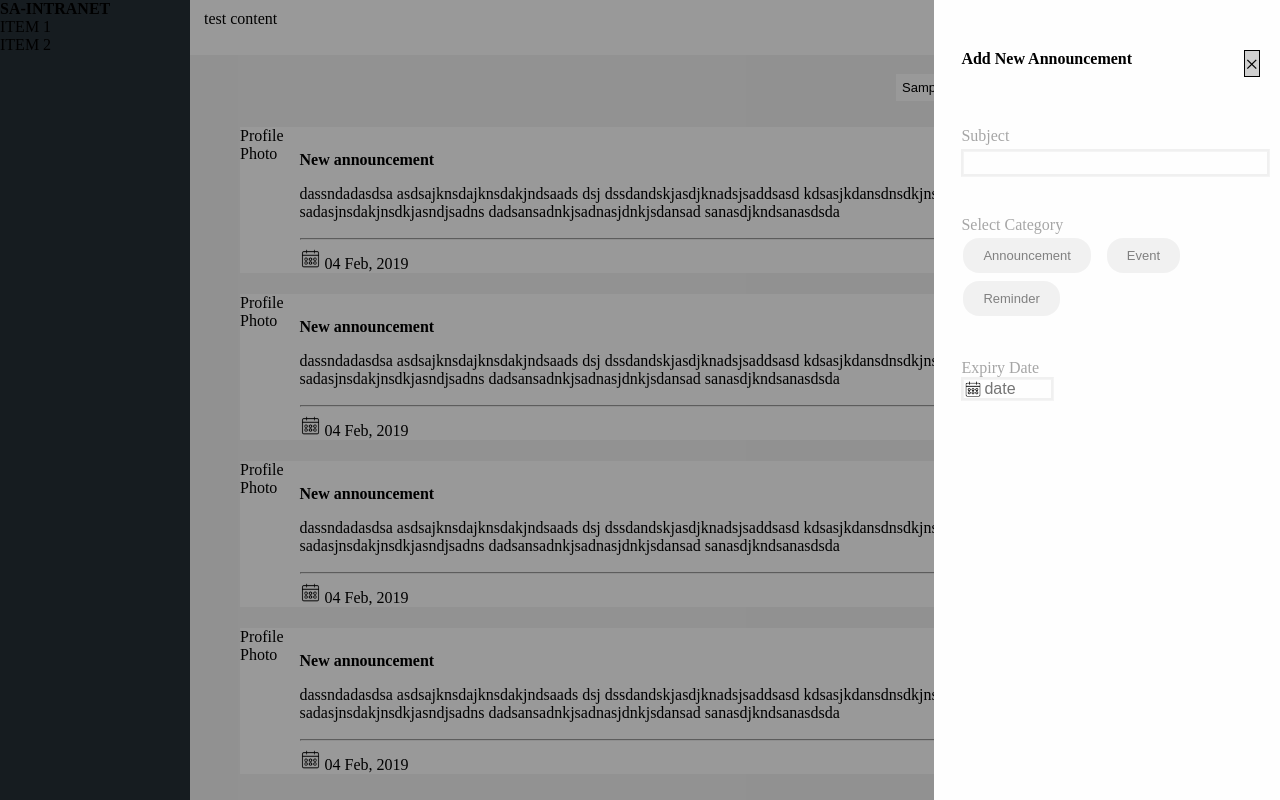
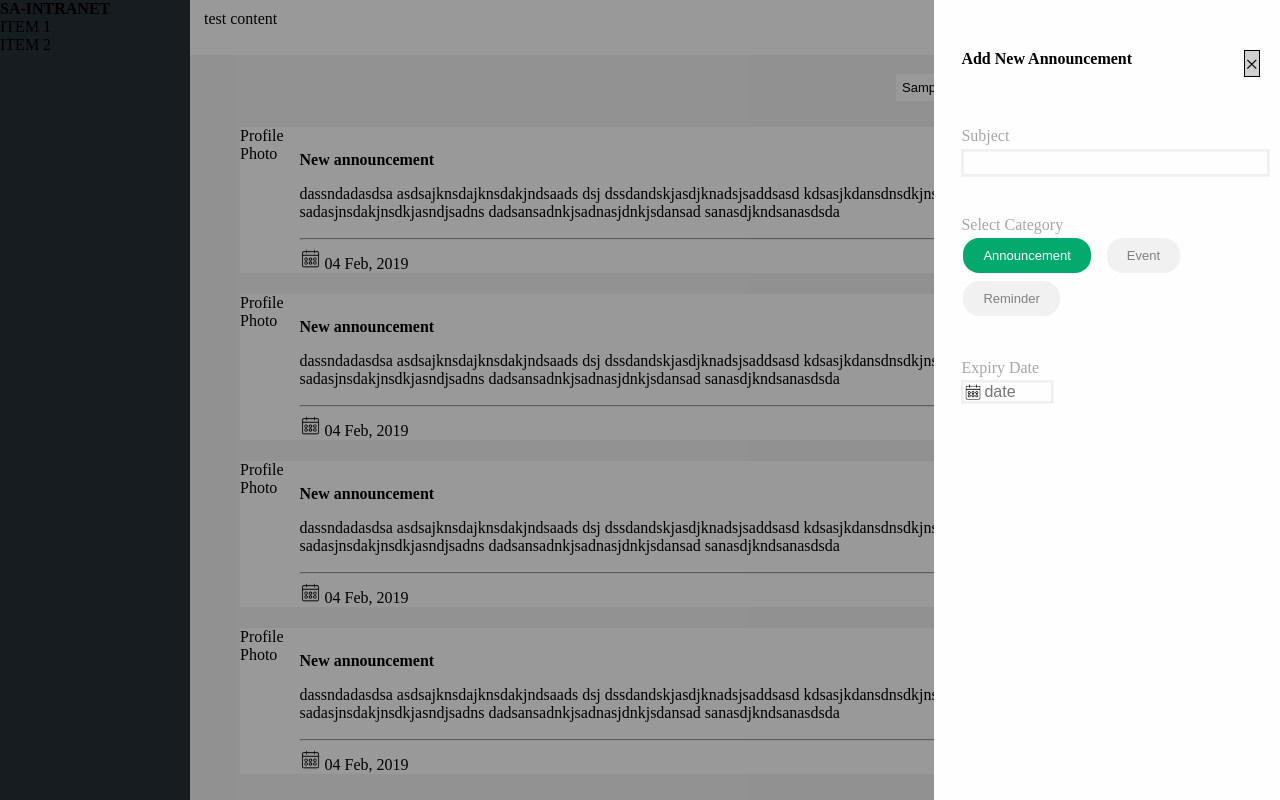
Before and after one commit to naveenkosigi/work-space-management-app, an Angular app: page / in a window 1280 px wide. Both pictures are taken after typing "Sample" into the empty fields and a click on the button "+ Add Announcement". Built offline with nearby package versions, Linux system fonts and the light colour scheme.

Commit message:
added basic button UI for announcement form

```diff
--- a/src/app/main-page/main-page.component.css
+++ b/src/app/main-page/main-page.component.css
@@ -99,7 +99,7 @@
     font-size: 13px;
 }
 
-.category-wrapper button:hover{
+.category-wrapper button:hover,.category-wrapper button.active{
     background-color: #04AA6D;
     color: white;
 }
--- a/src/app/main-page/main-page.component.html
+++ b/src/app/main-page/main-page.component.html
@@ -39,13 +39,13 @@
 
                 <div class="category-wrapper">
                     <label>Select Category</label><br>
-                    <button type="button">Announcement</button> &nbsp;
+                    <button type="button" [ngClass]="{'active':announcementType === 'announcement'}">Announcement</button> &nbsp;
                     <button type="button">Event</button>    &nbsp;
                     <button type="button">Reminder</button> &nbsp;
                 </div>
 
                 <div class="date-wrapper">
-                    <label>Expiry Date</label> <br>
+                    <label style="display: inline-block;margin-bottom: 3px;">Expiry Date</label> <br>
                     <input type="text" class="date-input" placeholder="date">
                 </div>
             </form>
--- a/src/app/main-page/main-page.component.ts
+++ b/src/app/main-page/main-page.component.ts
@@ -7,6 +7,7 @@ import { AfterViewInit, Component, ElementRef, OnInit, ViewChild } from '@angula
 })
 export class MainPageComponent implements OnInit,AfterViewInit {
   @ViewChild('modal',{static:false}) modal :any;
+  announcementType:string="announcement";
 
   announcements=[{title:'New announcement',description:'dassndadasdsa asdsajknsdajknsdakjndsaads dsj dssdandskjasdjknadsjsaddsasd kdsasjkdansdnsdkjnsdkjnsdjknsadkjndsajkasdnjkdsa sadasjnsdakjnsdkjasndjsadns dadsansadnkjsadnasjdnkjsdansad sanasdjkndsanasdsda',
   date:'04 Feb, 2019'
```
